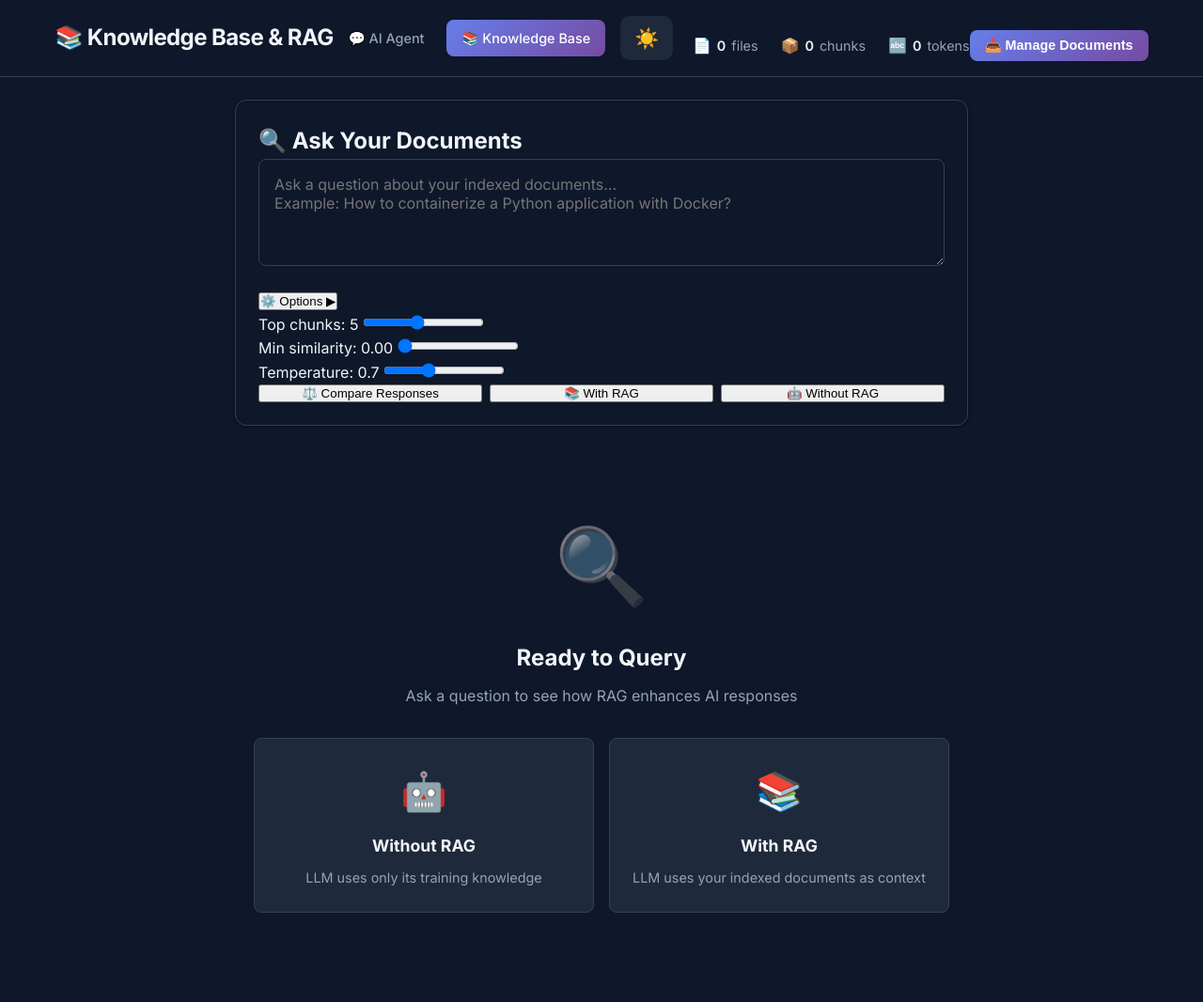
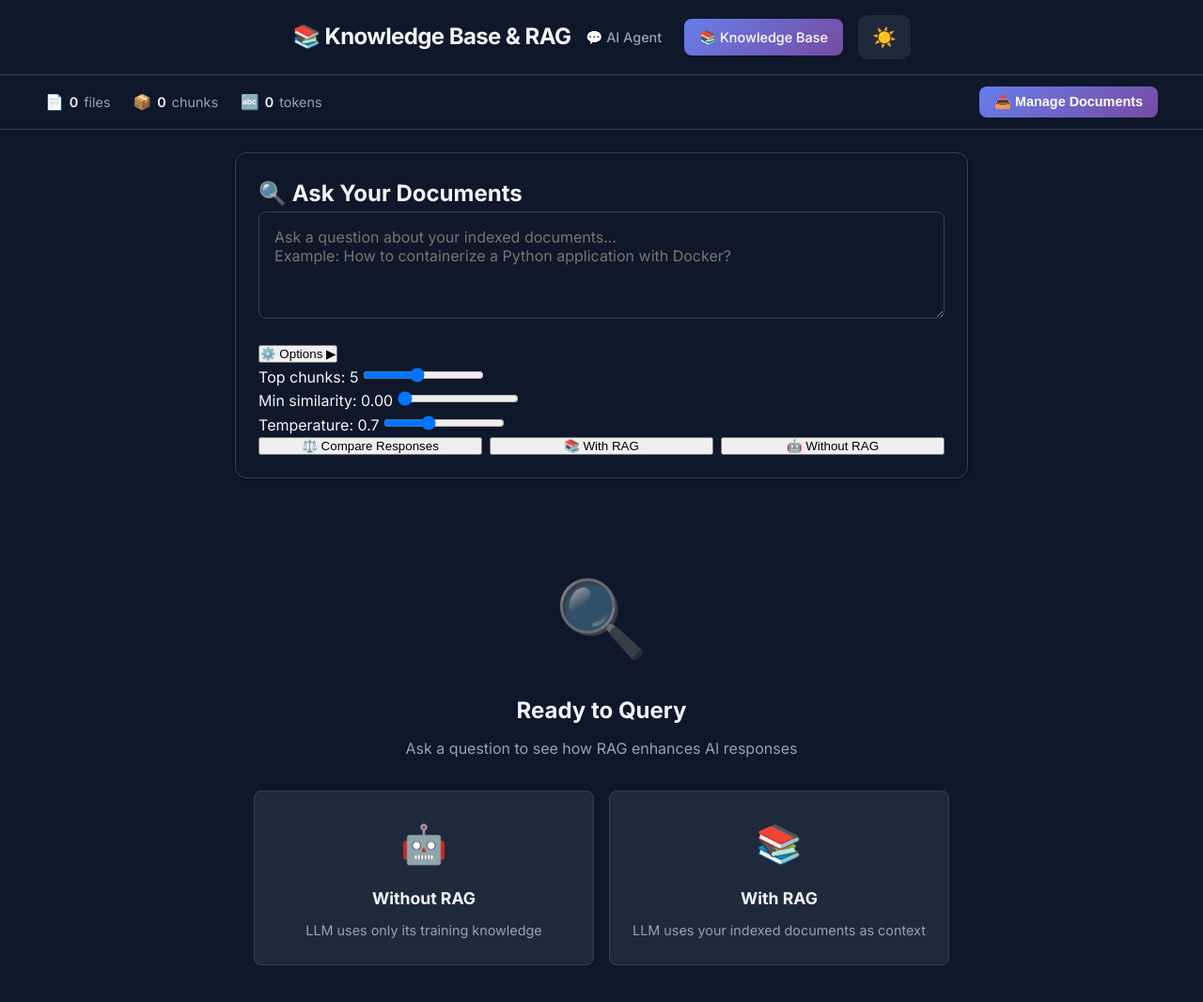
Before and after one commit to ssamhawk/ai-agent-day1, a Flask app: template day14/templates/rag.html in a window 1280 px wide. Shown: the top 1066 px of the page at 94% size. Run offline with Flask 3, Linux system fonts and the light colour scheme; the template is opened without the code that fills it, so the values that code supplies are empty; some libraries are stand-ins or nearby versions.

Commit message:
refactor: move stats to separate bar below header
- Extract stats and manage button into separate .stats-bar
- Stats bar has own background, border, and shadow
- Clear visual separation between header and stats
- Adjust main height to account for stats bar

🤖 Generated with [Claude Code](https://claude.com/claude-code)

Co-Authored-By: Claude <noreply@anthropic.com>

```diff
--- a/day14/static/rag.css
+++ b/day14/static/rag.css
@@ -22,8 +22,15 @@
     color: var(--text-primary);
 }
 
-.header-row + .header-row {
-    margin-top: 16px;
+/* Stats Bar */
+.stats-bar {
+    background: var(--bg-light);
+    border-bottom: 1px solid var(--border-color);
+    padding: 12px 48px;
+    display: flex;
+    justify-content: space-between;
+    align-items: center;
+    box-shadow: var(--shadow-subtle);
 }
 
 .index-info {
@@ -107,7 +114,7 @@
     padding: 24px 48px;
     max-width: 1600px;
     margin: 0 auto;
-    height: calc(100vh - 100px); /* Full viewport height minus header */
+    height: calc(100vh - 150px); /* Full viewport height minus header and stats bar */
     overflow-y: auto;
 }
 
--- a/day14/templates/rag.html
+++ b/day14/templates/rag.html
@@ -28,7 +28,10 @@
                     <button class="theme-toggle" id="theme-toggle" aria-label="Toggle theme">🌙</button>
                 </div>
             </div>
-            <div class="header-row">
+        </header>
+
+        <!-- Stats Bar -->
+        <div class="stats-bar">
             <div class="index-info">
                 <span class="index-stat">
                     <span class="stat-icon">📄</span>
@@ -45,7 +48,6 @@
             </div>
             <button class="btn-manage" id="manage-docs-btn">📤 Manage Documents</button>
         </div>
-        </header>
 
         <!-- Main Content -->
         <main class="rag-main">
```
Lines whose indentation alone changed are shown as unchanged.
